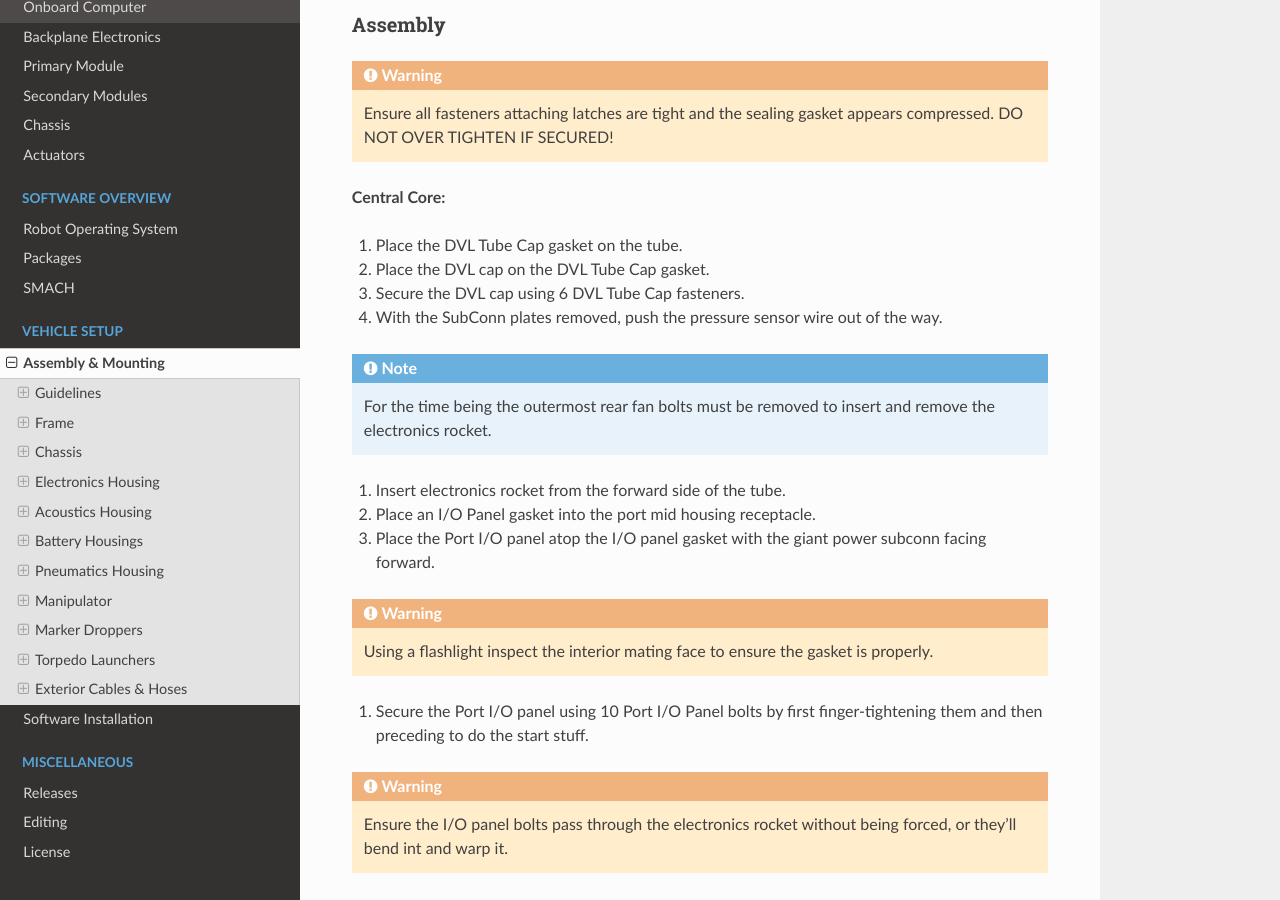
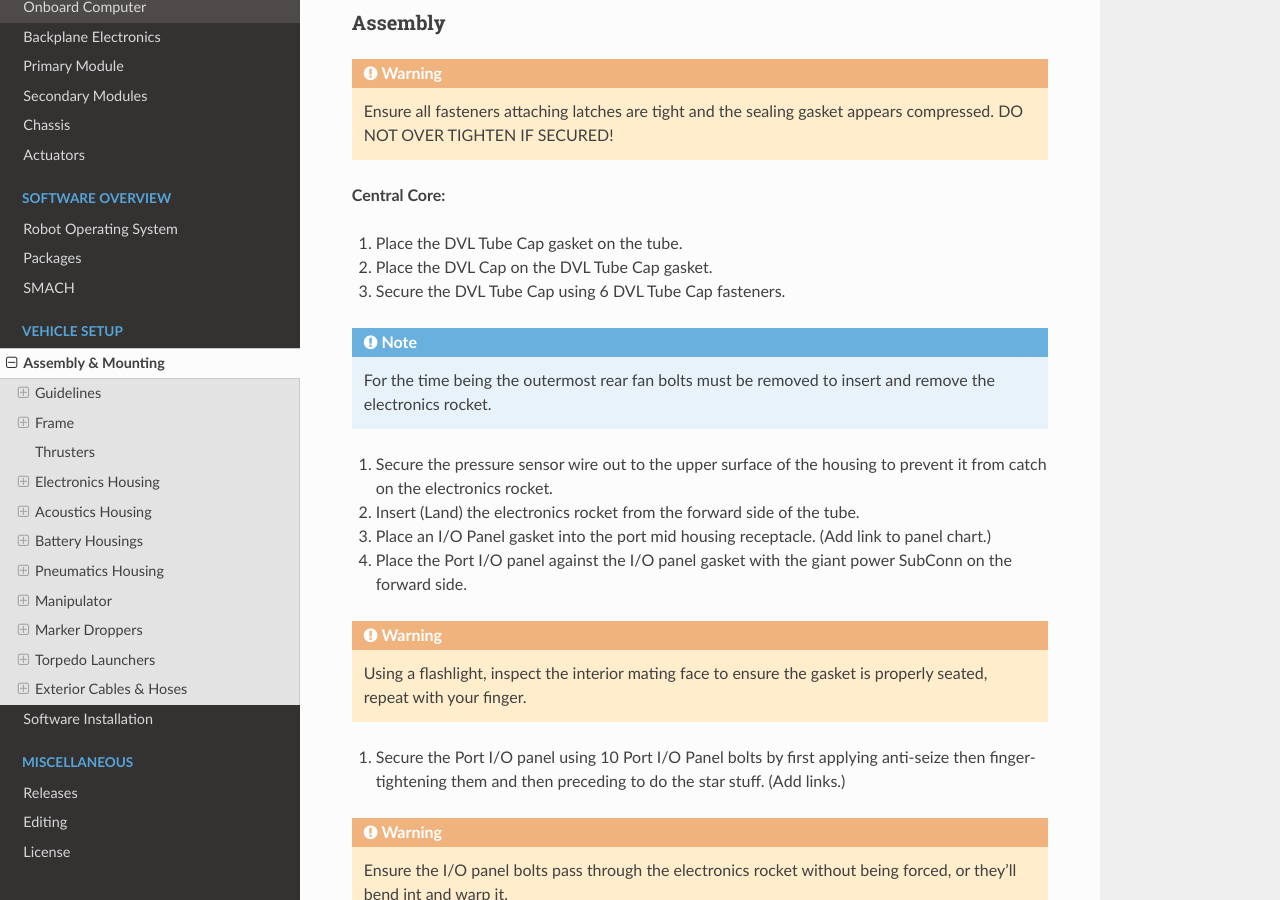
Before and after one commit to osu-uwrt/riptide, a Sphinx documentation site: the page built from source/setup/hardware.rst, in a window 1280 px wide and 900 px high, scrolled down 2898 px. Built offline with Sphinx 7.4.7 and the Read the Docs theme 2.0.0, drawn with Linux system fonts in a browser that asks for light colours; some of the changed text lies outside the part shown.

Commit message:
Second assembly run-through.

```diff
--- a/source/safety.rst
+++ b/source/safety.rst
@@ -1,2 +1,6 @@
 Safety
 ======
+
+
+
+Achal is going to do the safety relief math and put it in the documentation.
--- a/source/setup/hardware.rst
+++ b/source/setup/hardware.rst
@@ -50,11 +50,8 @@ Mounting
 ~~~~~~~~
 
 
-Chassis
--------
-
 Thrusters
-~~~~~~~~~
+---------
 
 The thrusters have been taped in colored bands.
 
@@ -91,7 +88,7 @@ Electronics Housing
 
 Fasteners
 ~~~~~~~~~
-
+                                                   add metric conversion
 =================== ===== ======== ====== ======= ========== ==========
 Mating              Count Material Thread Length  Torque     Coating
 =================== ===== ======== ====== ======= ========== ==========
@@ -129,21 +126,21 @@ Assembly
 **Central Core:**
 
 #. Place the DVL Tube Cap gasket on the tube.
-#. Place the DVL cap on the DVL Tube Cap gasket.
-#. Secure the DVL cap using 6 DVL Tube Cap fasteners.
-#. With the SubConn plates removed, push the pressure sensor wire out of the way.
+#. Place the DVL Cap on the DVL Tube Cap gasket.
+#. Secure the DVL Tube Cap using 6 DVL Tube Cap fasteners.
 
 .. note::
    For the time being the outermost rear fan bolts must be removed to insert and remove the electronics rocket.
 
-#. Insert electronics rocket from the forward side of the tube.
-#. Place an I/O Panel gasket into the port mid housing receptacle.
-#. Place the Port I/O panel atop the I/O panel gasket with the giant power subconn facing forward.
+#. Secure the pressure sensor wire out to the upper surface of the housing to prevent it from catch on the electronics rocket.
+#. Insert (Land) the electronics rocket from the forward side of the tube.
+#. Place an I/O Panel gasket into the port mid housing receptacle. (Add link to panel chart.)
+#. Place the Port I/O panel against the I/O panel gasket with the giant power SubConn on the forward side.
 
 .. warning::
-   Using a flashlight inspect the interior mating face to ensure the gasket is properly.
+   Using a flashlight, inspect the interior mating face to ensure the gasket is properly seated, repeat with your finger.
 
-#. Secure the Port I/O panel using 10 Port I/O Panel bolts by first finger-tightening them and then preceding  to do the start stuff.
+#. Secure the Port I/O panel using 10 Port I/O Panel bolts by first applying anti-seize then finger-tightening them and then preceding to do the star stuff. (Add links.)
 
 .. warning::
    Ensure the I/O panel bolts pass through the electronics rocket without being forced, or they'll bend int and warp it.
@@ -330,7 +327,7 @@ Mounting
 .. note::
    The data SubConn must be attached to the battery housing and all other main housing subconns must be attached prior to placing the battery housing into it's receptacle.
 
-#. Alight the battery housing such that the power cable is facing forward and the data cable is facing upward (relief valve down).
+#. Align the battery housing such that the power cable is facing forward and the data cable is facing upward (relief valve down).
 #. Place the battery housing into the chassis receptacle by first inserting the aft end working the forward portion in.
 #. Secure the battery housing by closing the retaining arms and engaging the latch.
 
```
Also changed, not shown: other parts of source/setup/hardware.rst (+2 -2 lines).
